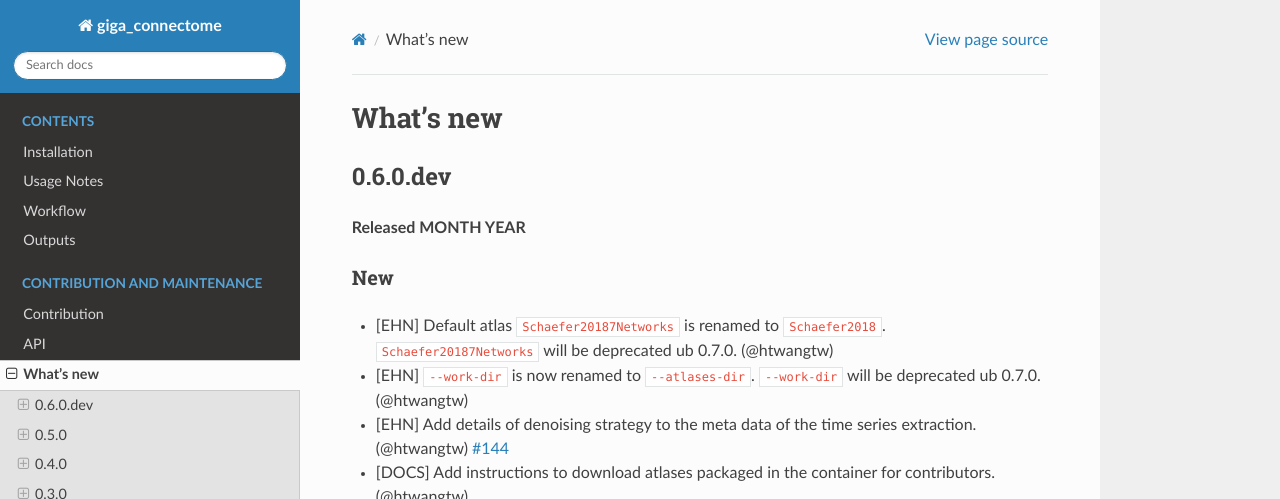
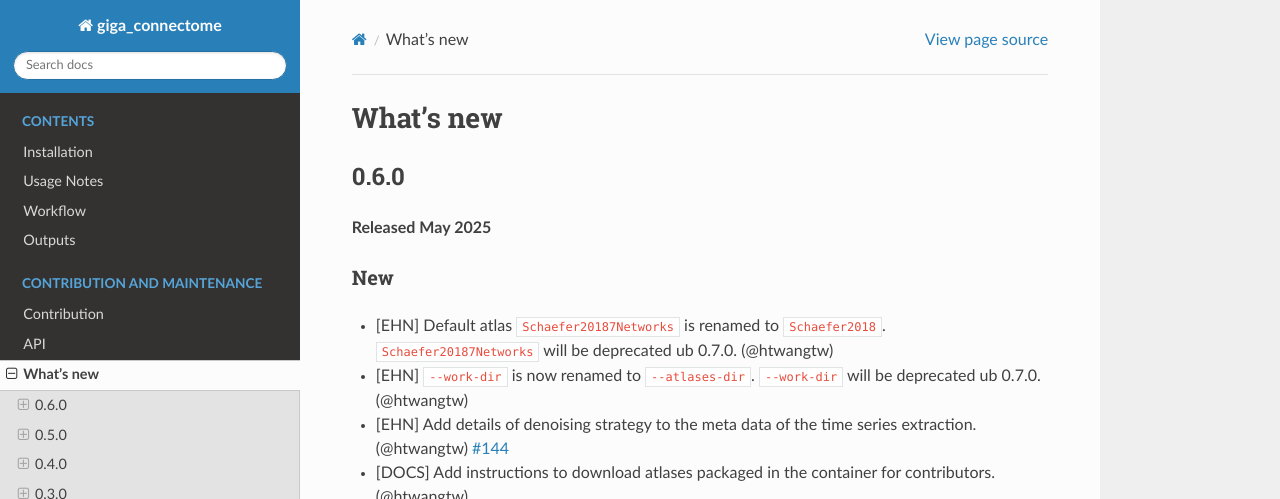
Before and after one commit to bids-apps/giga_connectome, a Sphinx documentation site: the page built from docs/source/changes.md, in a window 1280 px wide and 900 px high. Shown: the top 499 px of the window. Built offline with Sphinx 7.4.7 and the Read the Docs theme 3.1.0, drawn with Linux system fonts in a browser that asks for light colours; the version number could not be read and is left out; some of the changed text lies outside the part shown.

Commit message:
updating version numbers

```diff
--- a/docs/source/changes.md
+++ b/docs/source/changes.md
@@ -1,8 +1,8 @@
 # What’s new
 
-## 0.6.0.dev
+## 0.6.0
 
-**Released MONTH YEAR**
+**Released May 2025**
 
 ### New
 
--- a/giga_connectome/__init__.py
+++ b/giga_connectome/__init__.py
@@ -1,5 +1,5 @@
 __packagename__ = "giga_connectome"
-__copyright__ = "2021, SIMEXP"
+__copyright__ = "2025, BIDS-Apps"
 
 try:
     from ._version import __version__
```
Also changed, not shown: 1 other file.
